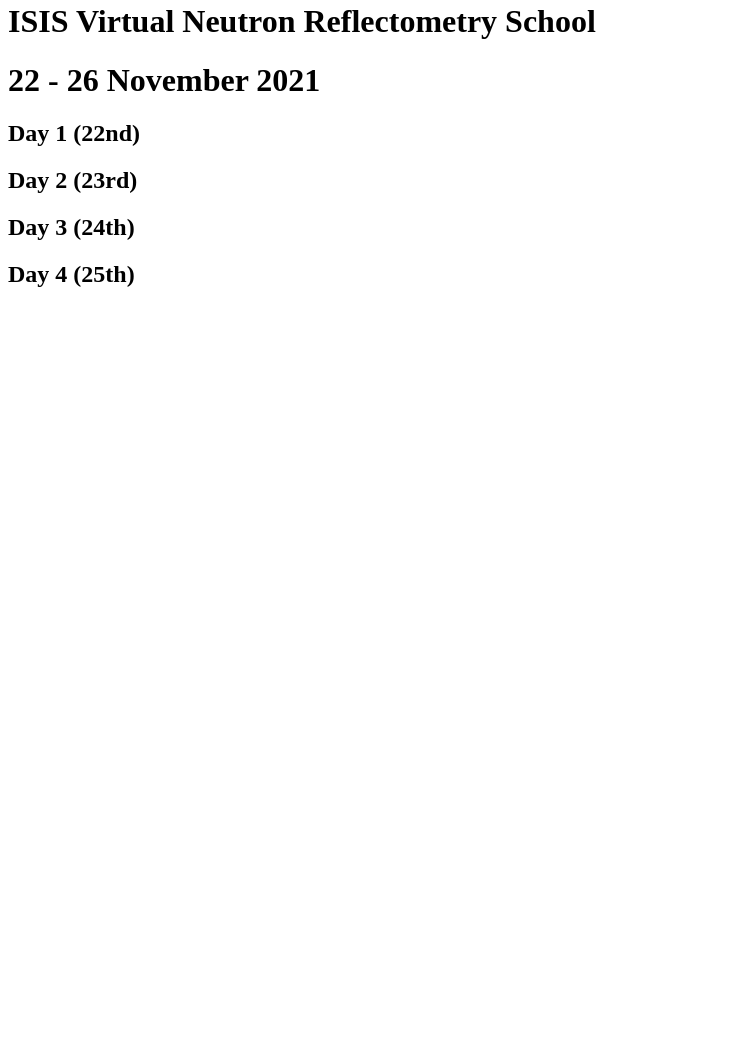
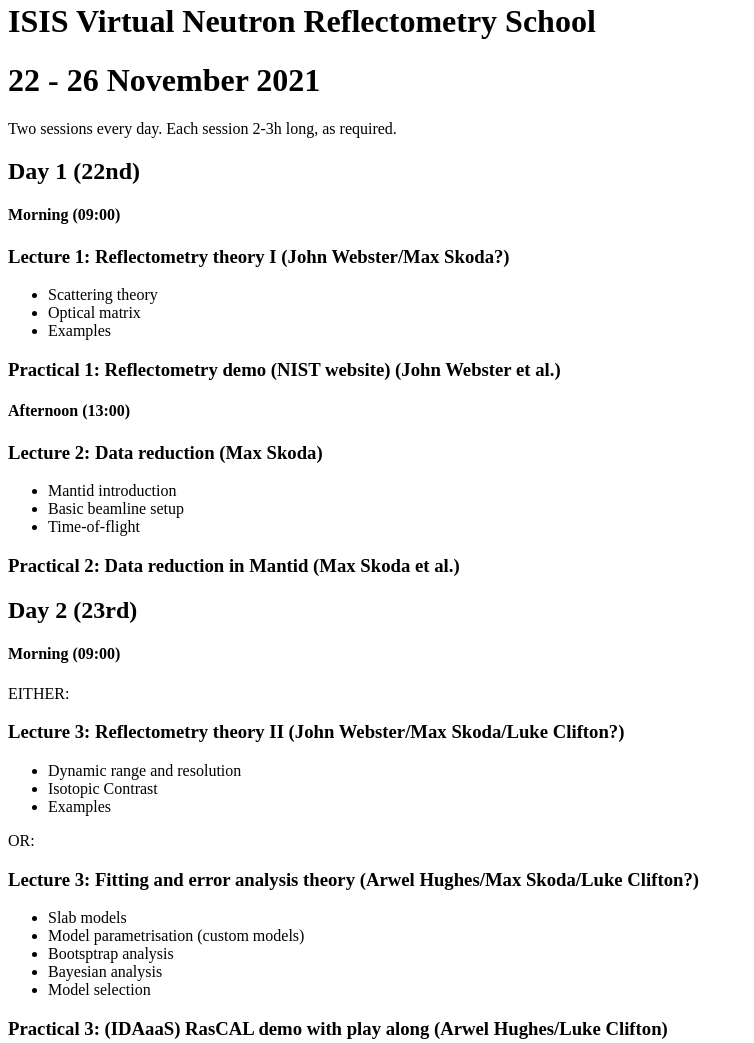
Before and after one commit to maxskoda/maxskoda.github.io, a plain HTML site: page index.html in a window 1280 px wide. Shown: the part 18-1061 px from the top of the page, without its empty margins (0-754 px from the left). Before the commit the page ends 800 px from the top, so only its background shows below. Drawn offline with Linux system fonts and the light colour scheme.

Commit message:
Update index.html

```diff
--- a/index.html
+++ b/index.html
@@ -8,9 +8,48 @@
 <h1>ISIS Virtual Neutron Reflectometry School</h1>
     <h1>22 - 26 November 2021</h1>
 
+Two sessions every day. Each session 2-3h long, as required.
+
 <h2> Day 1 (22nd) </h2>
+<h4>Morning (09:00)</h4>
+<h3>Lecture 1: Reflectometry theory I (John Webster/Max Skoda?)</h3>
+<ul>
+  <li>Scattering theory</li>
+  <li>Optical matrix</li>
+  <li>Examples</li>
+</ul>
+<h3>Practical 1: Reflectometry demo (NIST website) (John Webster et al.)</h3>
+
+<h4>Afternoon (13:00)</h4>
+<h3>Lecture 2: Data reduction (Max Skoda)</h3>
+<ul>
+  <li>Mantid introduction</li>
+  <li>Basic beamline setup</li>
+  <li>Time-of-flight</li>
+</ul>
+<h3>Practical 2: Data reduction in Mantid (Max Skoda et al.)</h3>
+
 
 <h2> Day 2 (23rd) </h2>
+<h4>Morning (09:00)</h4>
+EITHER:
+<h3>Lecture 3: Reflectometry theory II (John Webster/Max Skoda/Luke Clifton?)</h3>
+<ul>
+  <li>Dynamic range and resolution</li>
+  <li>Isotopic Contrast</li>
+  <li>Examples</li>
+</ul>
+OR:
+<h3>Lecture 3: Fitting and error analysis theory (Arwel Hughes/Max Skoda/Luke Clifton?)</h3>
+<ul>
+  <li>Slab models</li>
+  <li>Model parametrisation (custom models)</li>
+  <li>Bootsptrap analysis</li>
+  <li>Bayesian analysis</li>
+  <li>Model selection</li>
+</ul>
+
+<h3>Practical 3: (IDAaaS) RasCAL demo with play along (Arwel Hughes/Luke Clifton)</h3>
 
 <h2> Day 3 (24th) </h2>
 
```
